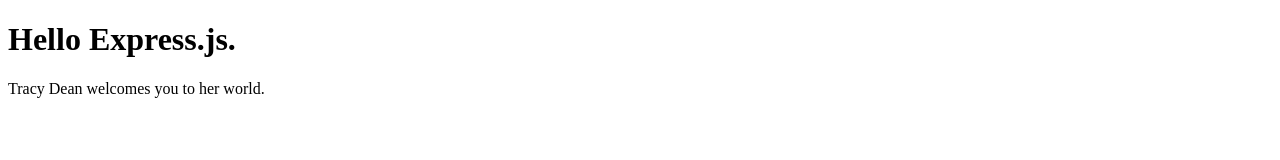
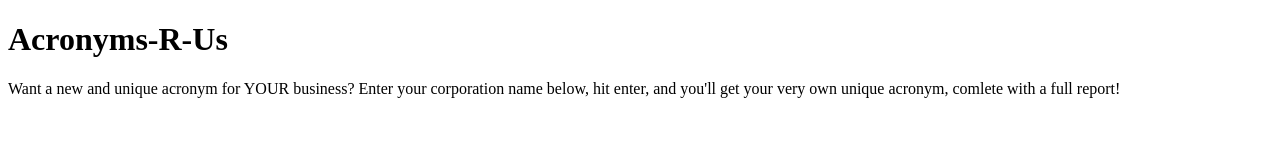
Before and after one commit to writerdean/web-server, a website: page public/index.html in a window 1280 px wide. Drawn offline with Linux system fonts and the light colour scheme.

Commit message:
changed to acronum text

```diff
--- a/package.json
+++ b/package.json
@@ -9,6 +9,9 @@
   "author": "",
   "license": "ISC",
   "dependencies": {
-    "express": "^4.1.2"
+    "express": "^4.15.2"
   }
 }
+
+
+// you can add the dependencies manually
--- a/public/index.html
+++ b/public/index.html
@@ -6,8 +6,8 @@
 
 	</head>
 	<body>
-		<h1>Hello Express.js.</h1>
-		<p>Tracy Dean welcomes you to her world.</p
+		<h1>Acronyms-R-Us</h1>
+		<p>Want a new and unique acronym for YOUR business?  Enter your corporation name below, hit enter, and you'll get your very own unique acronym, comlete with a full report!</p>
 
 	</body>
 
```
